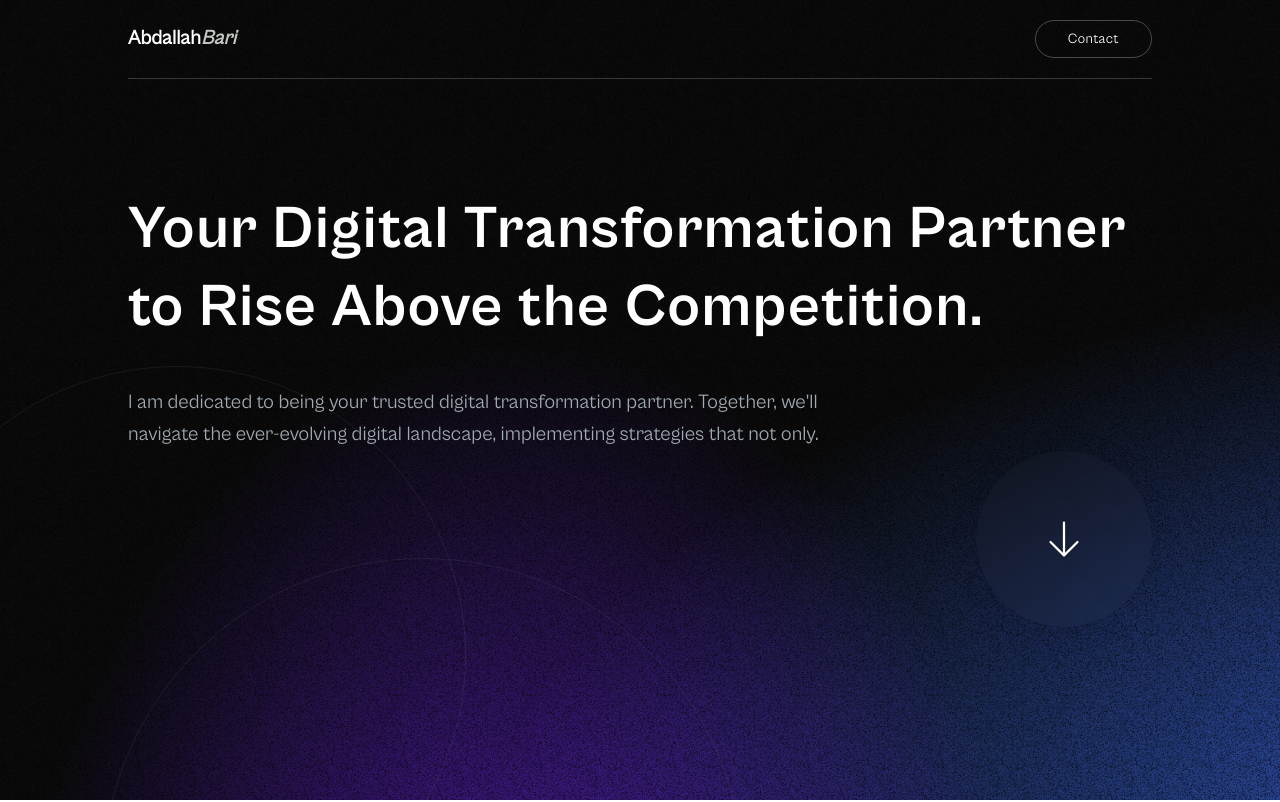
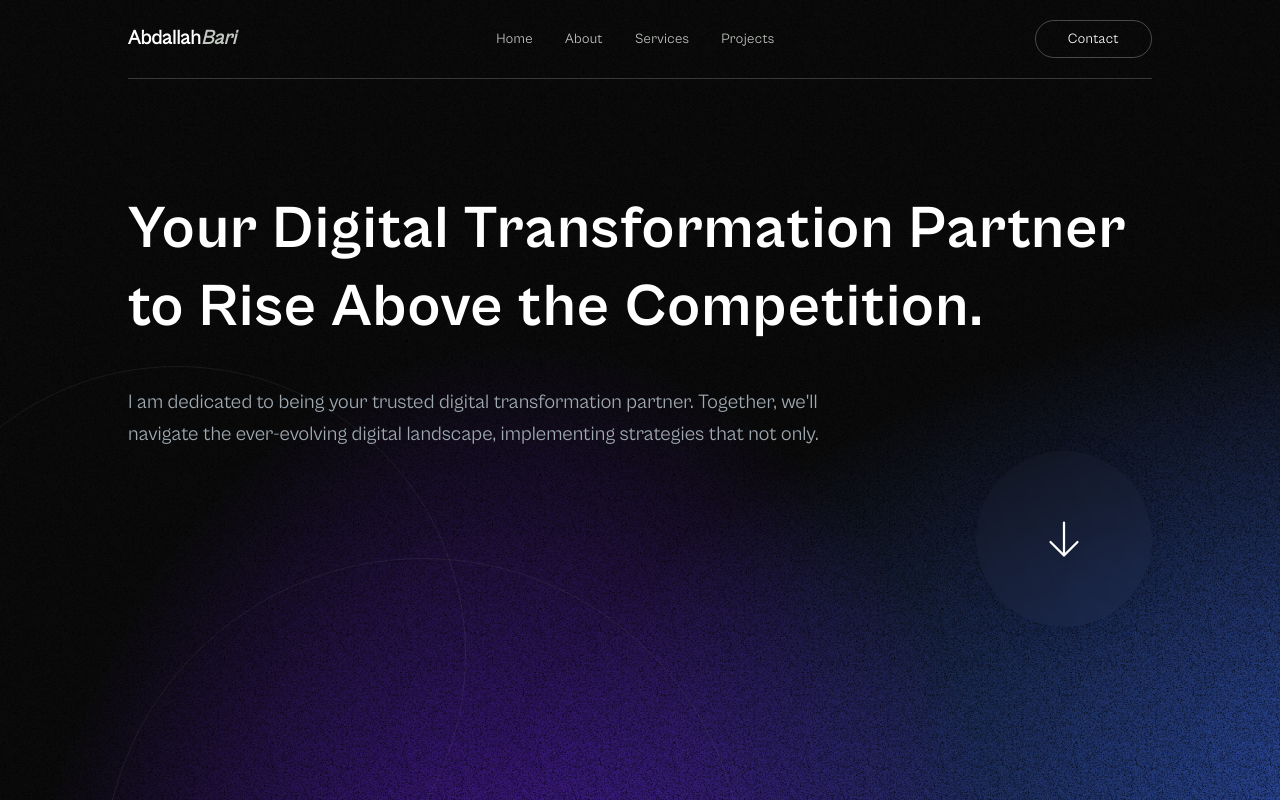
Before and after one commit to Abdallah01win/Portfolio, a Vue app: page / in a window 1280 px wide. Shown: the top 802 px of the page. Built offline with nearby package versions, Linux system fonts and the light colour scheme.

Commit message:
Add navigation links

```diff
--- a/src/components/Navigation.vue
+++ b/src/components/Navigation.vue
@@ -1,4 +1,5 @@
 <script setup>
+import { RouterLink } from 'vue-router';
 </script>
 <template>
   <section class="text-white">
@@ -6,6 +7,21 @@
       class="flex items-center justify-between py-5 border-b border-myGray-400/30 xl:max-w-[1024px] 2xl:max-w-[1280px] mx-auto">
       <RouterLink to="/" class="font-bold text-xl">Abdallah<span class="text-myGray-500 italic">Bari</span></RouterLink>
 
+      <ul class="flex items-center gap-x-8 tracking-wide text-sm text-myGray-500">
+        <li class="hover:text-white cursor-pointer transition-all">
+          <RouterLink to="/">Home</RouterLink>
+        </li>
+        <li class="hover:text-white cursor-pointer transition-all">
+          <RouterLink to="/">About</RouterLink>
+        </li>
+        <li class="hover:text-white cursor-pointer transition-all">
+          <RouterLink to="/">Services</RouterLink>
+        </li>
+        <li class="hover:text-white cursor-pointer transition-all">
+          <RouterLink to="/">Projects</RouterLink>
+        </li>
+      </ul>
+
       <div class="cursor-pointer border border-myGray-400/40 rounded-full px-8 py-2 tracking-wide text-sm">Contact</div>
     </nav>
   </section>
```
